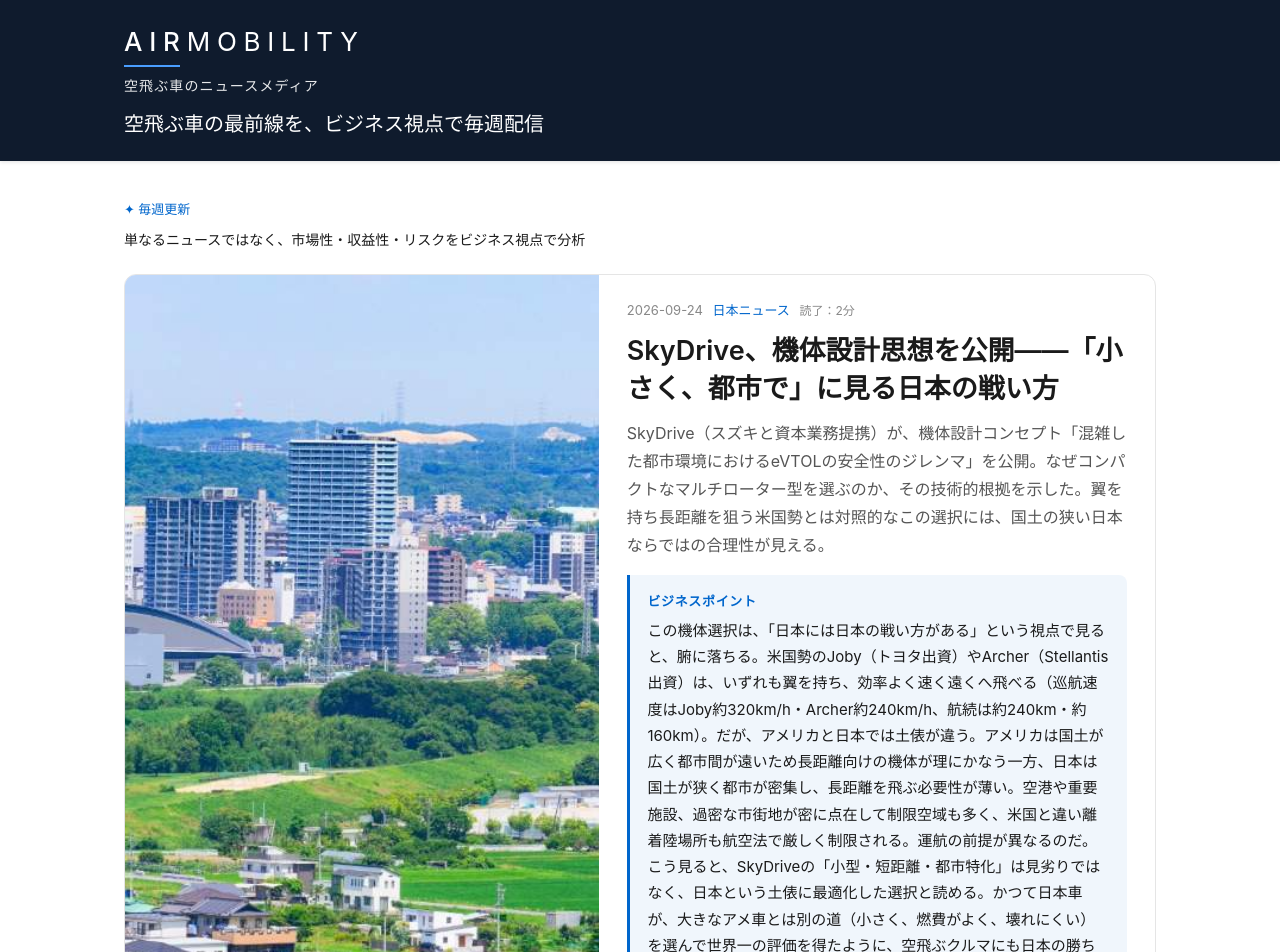
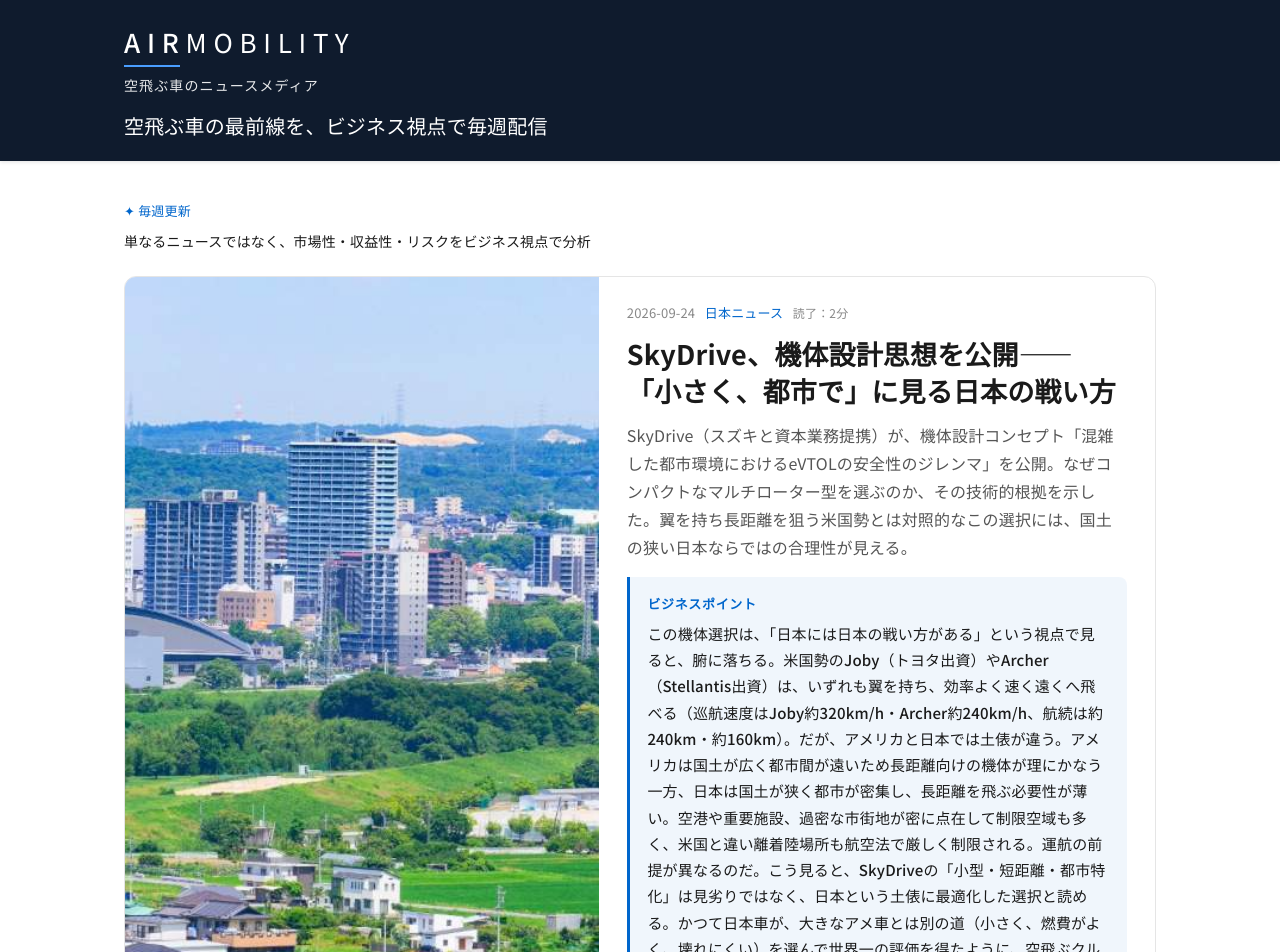
Before and after one commit to tetsuoyamazaki/airmobility-news, a Next.js app: page / in a window 1280 px wide. Shown: the top 952 px of the page. Built offline with nearby package versions, Linux system fonts and the light colour scheme.

Commit message:
Update globals.css

```diff
--- a/app/globals.css
+++ b/app/globals.css
@@ -12,12 +12,14 @@
 }
 
 body {
-  font-family: -apple-system, BlinkMacSystemFont, "Hiragino Sans", "Noto Sans JP", "Segoe UI", sans-serif;
+  font-family: "Noto Sans JP", -apple-system, BlinkMacSystemFont, "Hiragino Sans", "Segoe UI", sans-serif;
   background: var(--bg);
   color: var(--text);
   font-size: 17px;
-  line-height: 1.8;
+  line-height: 1.85;
+  letter-spacing: 0.01em;
   -webkit-font-smoothing: antialiased;
+  text-rendering: optimizeLegibility;
 }
 
 a { color: inherit; text-decoration: none; }
@@ -85,8 +87,8 @@
 .featured-card:hover .featured-title { color: var(--brand); }
 .featured-summary { font-size: 16px; color: var(--text-sub); line-height: 1.75; margin-bottom: 1rem; }
 .featured-insight { background: rgba(0,102,204,0.06); border-left: 3px solid var(--brand); border-radius: 0 8px 8px 0; padding: 0.9rem 1.1rem; }
-.featured-insight-label { font-size: 13px; font-weight: 600; color: var(--brand); letter-spacing: 0.05em; margin-bottom: 5px; }
-.featured-insight-text { font-size: 15px; color: var(--text); line-height: 1.75; }
+.featured-insight-label { font-size: 13px; font-weight: 700; color: var(--brand); letter-spacing: 0.05em; margin-bottom: 5px; }
+.featured-insight-text { font-size: 15px; font-weight: 500; color: var(--text); line-height: 1.75; }
 
 /* 繧ｰ繝ｪ繝�ラ�域ｮ九ｊ縺ｮ險倅ｺ具ｼ� */
 .post-grid { display: grid; grid-template-columns: repeat(2, 1fr); gap: 1.5rem; }
@@ -139,8 +141,9 @@
 .insight-box {
   background: rgba(0,102,204,0.07); border-left: 4px solid var(--brand);
   border-radius: 0 8px 8px 0; padding: 1.2rem 1.4rem; margin: 1.5rem 0; font-size: 17px;
+  font-weight: 500;
 }
-.insight-box strong { color: var(--brand); }
+.insight-box strong { color: var(--brand); font-weight: 700; }
 .source-link { font-size: 15px; color: var(--brand); display: inline-block; margin: 1rem 0; }
 .back-link { font-size: 15px; color: var(--text-sub); display: inline-block; margin-bottom: 1.5rem; }
 .column-nav { display: grid; grid-template-columns: 1fr 1fr; gap: 1rem; margin: 2.5rem 0 1rem; }
```
